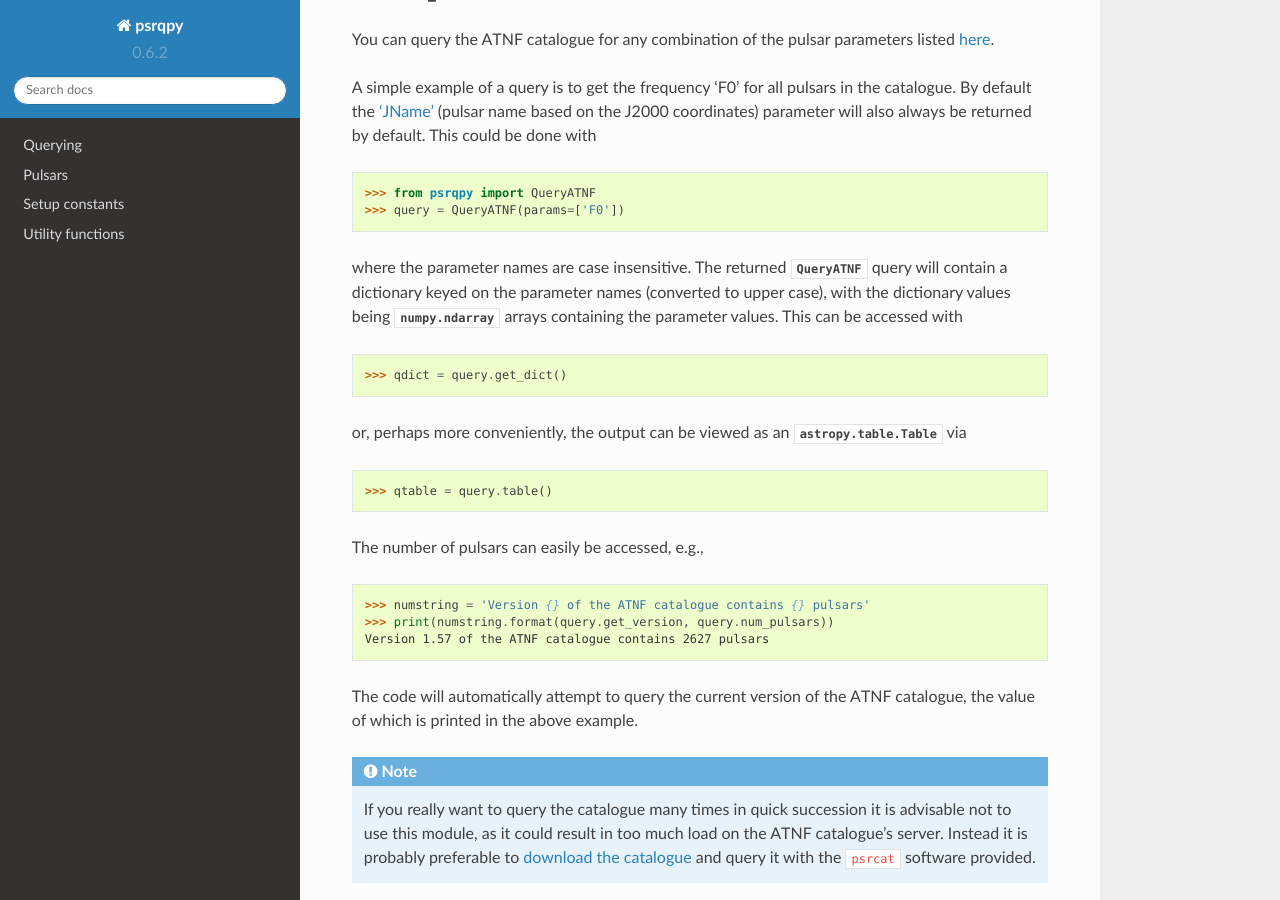
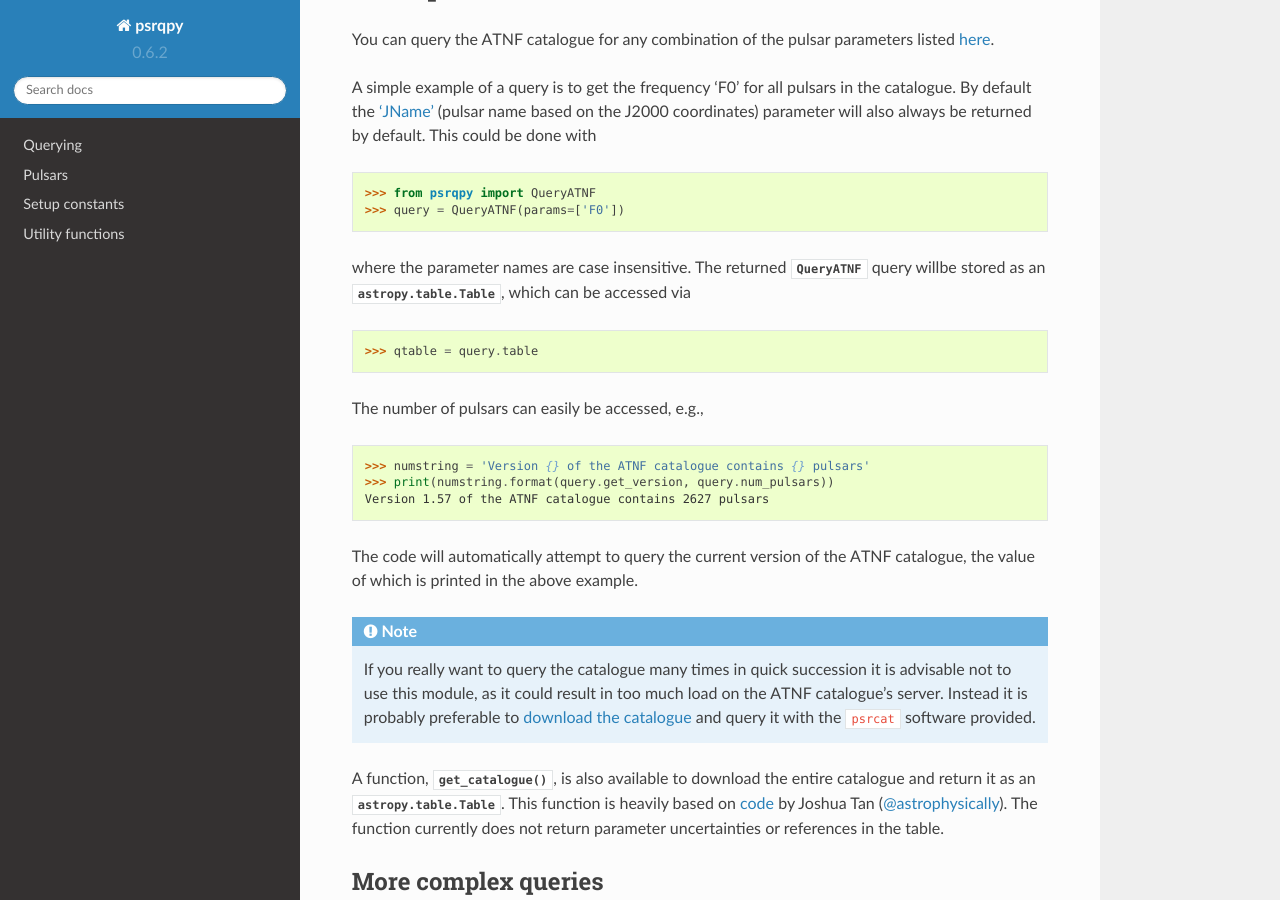
Before and after one commit to mattpitkin/psrqpy, a Sphinx documentation site: the page built from docs/source/index.rst, in a window 1280 px wide and 900 px high, scrolled down 1137 px. Built offline with Sphinx 7.4.7 and the Read the Docs theme 2.0.0, drawn with Linux system fonts in a browser that asks for light colours.

Commit message:
Changes to QueryATNF, so it stores a table rather than a dictionary

```diff
--- a/docs/source/index.rst
+++ b/docs/source/index.rst
@@ -59,17 +59,9 @@ A simple example of a query is to get the frequency 'F0' for all pulsars in the
    >>> from psrqpy import QueryATNF
    >>> query = QueryATNF(params=['F0'])
 
-where the parameter names are case insensitive. The returned :class:`~psrqpy.search.QueryATNF` query will
-contain a dictionary keyed on the parameter names (converted
-to upper case), with the
-dictionary values being :class:`numpy.ndarray` arrays containing the parameter values. This can
-be accessed with
+where the parameter names are case insensitive. The returned :class:`~psrqpy.search.QueryATNF` query willbe stored as an :class:`astropy.table.Table`, which can be accessed via
 
-   >>> qdict = query.get_dict()
-
-or, perhaps more conveniently, the output can be viewed as an :class:`astropy.table.Table` via
-
-   >>> qtable = query.table()
+   >>> qtable = query.table
 
 The number of pulsars can easily be accessed, e.g.,
 
@@ -133,7 +125,7 @@ J0537-6910, then we could get their sky positions with:
 
     >>> from psrqpy import QueryATNF
     >>> query = QueryATNF(params=['RAJ', 'DECJ'], psrs=['J0534+2200', 'J0537-6910'])
-    >>> print(query.table())
+    >>> print(query.table)
        JNAME        RAJ      RAJ_ERR     DECJ     DECJ_ERR
     ---------- ------------ ------- ------------ --------
     J0534+2200 05:34:31.973   0.005 +22:00:52.06     0.06
@@ -189,7 +181,7 @@ by a central right ascension and declination, and with a given radius (in degree
     >>> # set the boundary circle centre (RAJ then DECJ) and radius
     >>> c = ['12:34:56.7', '-02:54:12.3', 10.]
     >>> query = QueryATNF(params=['RAJ', 'DECJ'], circular_boundary=c)
-    >>> print(query.table())
+    >>> print(query.table)
       JNAME     RAJ  RAJ_ERR  DECJ  DECJ_ERR
     ---------- ----- ------- ------ --------
     J1142+0119 11:42     0.0 +01:19      0.0
@@ -209,7 +201,7 @@ For example we could get the reference for the orbital period of J0737-3039A wit
 
     >>> from psrqpy import QueryATNF
     >>> query = QueryATNF(params='PB', psrs='J0737-3039A', include_refs=True, adsref=True)
-    >>> print(query.table()['PB_REFURL'][0])
+    >>> print(query.table['PB_REFURL'][0])
     https://ui.adsabs.harvard.edu/#abs/2006Sci...314...97K/
 
 .. _make-p-pdot-diagram:
```
Also changed, not shown: README.md (+3 -3 lines), 1 other file.
